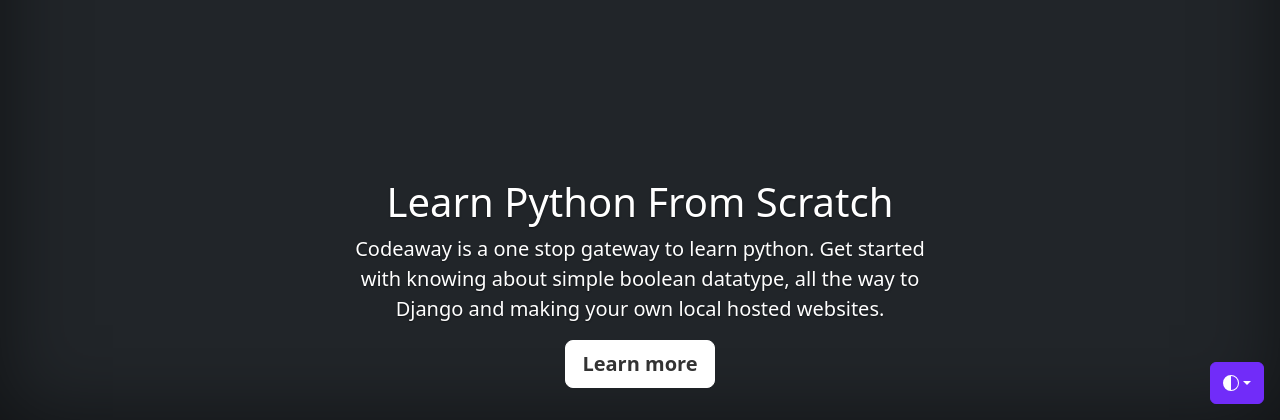
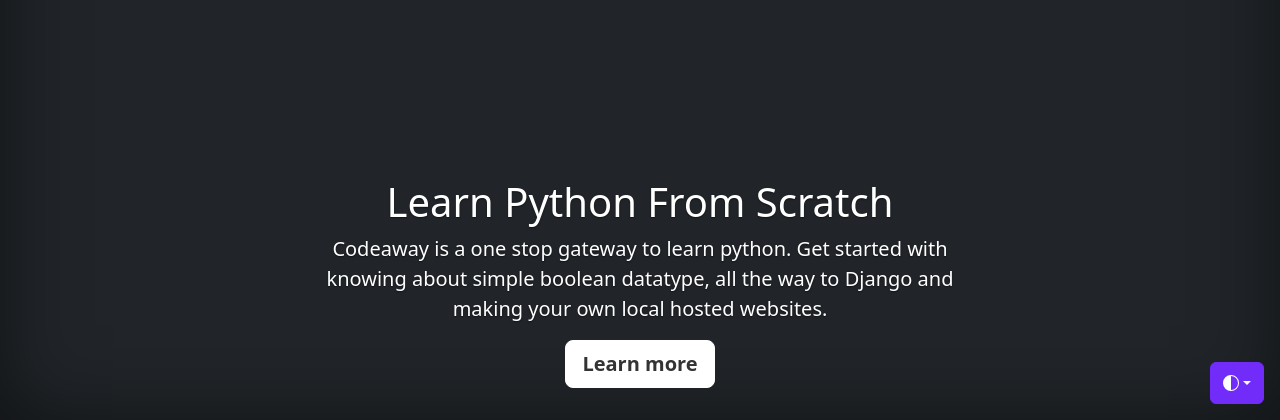
Before and after one commit to Babinbinbin/trial, a Django app: template codeaway/first/templates/first/index.html in a window 1280 px wide. Shown: the part 380-800 px from the top of the page. Run offline with Django 4.2, Linux system fonts and the light colour scheme; the template is opened without the code that fills it, so the values that code supplies are empty.

Commit message:
Update index.html

```diff
--- a/codeaway/first/templates/first/index.html
+++ b/codeaway/first/templates/first/index.html
@@ -92,6 +92,7 @@
     <link href="cover.css" rel="stylesheet">
   </head>
   <body class="d-flex h-100 text-center text-bg-dark">
+    <!-- this is the sun of the blue blox-->
     <svg xmlns="http://www.w3.org/2000/svg" style="display: none;">
       <symbol id="check2" viewBox="0 0 16 16">
         <path d="M13.854 3.646a.5.5 0 0 1 0 .708l-7 7a.5.5 0 0 1-.708 0l-3.5-3.5a.5.5 0 1 1 .708-.708L6.5 10.293l6.646-6.647a.5.5 0 0 1 .708 0z"/>
@@ -107,7 +108,7 @@
         <path d="M8 12a4 4 0 1 0 0-8 4 4 0 0 0 0 8zM8 0a.5.5 0 0 1 .5.5v2a.5.5 0 0 1-1 0v-2A.5.5 0 0 1 8 0zm0 13a.5.5 0 0 1 .5.5v2a.5.5 0 0 1-1 0v-2A.5.5 0 0 1 8 13zm8-5a.5.5 0 0 1-.5.5h-2a.5.5 0 0 1 0-1h2a.5.5 0 0 1 .5.5zM3 8a.5.5 0 0 1-.5.5h-2a.5.5 0 0 1 0-1h2A.5.5 0 0 1 3 8zm10.657-5.657a.5.5 0 0 1 0 .707l-1.414 1.415a.5.5 0 1 1-.707-.708l1.414-1.414a.5.5 0 0 1 .707 0zm-9.193 9.193a.5.5 0 0 1 0 .707L3.05 13.657a.5.5 0 0 1-.707-.707l1.414-1.414a.5.5 0 0 1 .707 0zm9.193 2.121a.5.5 0 0 1-.707 0l-1.414-1.414a.5.5 0 0 1 .707-.707l1.414 1.414a.5.5 0 0 1 0 .707zM4.464 4.465a.5.5 0 0 1-.707 0L2.343 3.05a.5.5 0 1 1 .707-.707l1.414 1.414a.5.5 0 0 1 0 .708z"/>
       </symbol>
     </svg>
-
+    <!--this is the blue box-->
     <div class="dropdown position-fixed bottom-0 end-0 mb-3 me-3 bd-mode-toggle">
       <button class="btn btn-bd-primary py-2 dropdown-toggle d-flex align-items-center"
               id="bd-theme"
@@ -156,7 +157,7 @@
     </div>
   </header>
 
-  <main class="px-3">
+  <main class="px-0">
     <h1>Learn Python From Scratch</h1>
     <p class="lead">Codeaway is a one stop gateway to learn python. Get started with knowing about simple boolean datatype, all the way to Django and making your own local hosted websites.</p>
     <p class="lead">
```
